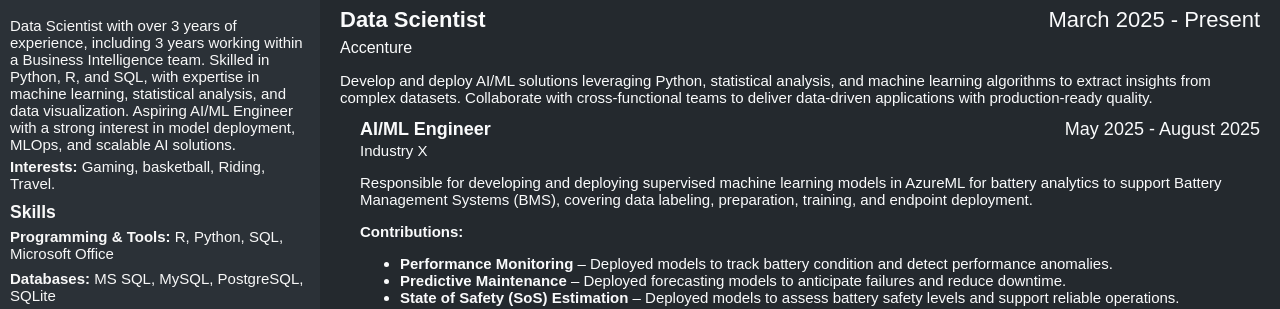
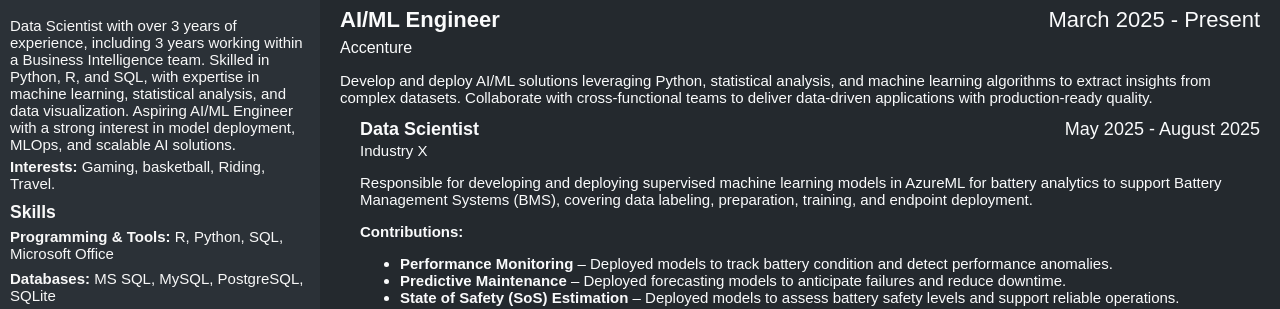
Before and after one commit to mart-biasbas/portfolio, a plain HTML site: page index.html in a window 1280 px wide. Shown: the part 403-712 px from the top of the page. Drawn offline with Linux system fonts and the light colour scheme.

Commit message:
updated wrong inputs

```diff
--- a/index.html
+++ b/index.html
@@ -107,12 +107,12 @@
             <hr>
             <!--Accenture-->
             <div class="experience">
-                <h2>Data Scientist <span class="date">March 2025 - Present</span> <br> <span class="company">Accenture</span></h2>
+                <h2>AI/ML Engineer <span class="date">March 2025 - Present</span> <br> <span class="company">Accenture</span></h2>
                 <p>Develop and deploy AI/ML solutions leveraging Python, statistical analysis, and machine learning algorithms to extract insights from complex datasets. Collaborate with cross-functional teams to deliver data-driven applications with production-ready quality.</p>
 
                 <!--Industry X-->
                 <div class="client-experience">
-                    <h2>AI/ML Engineer<span class="date">May 2025 - August 2025</span> <br> <span class="company">Industry X</span></h2>
+                    <h2>Data Scientist<span class="date">May 2025 - August 2025</span> <br> <span class="company">Industry X</span></h2>
                     <p>Responsible for developing and deploying supervised machine learning models in AzureML for battery analytics to support Battery Management Systems (BMS), covering data labeling, preparation, training, and endpoint deployment.</p>
                     <p>
                         <b>Contributions:</b>
```
